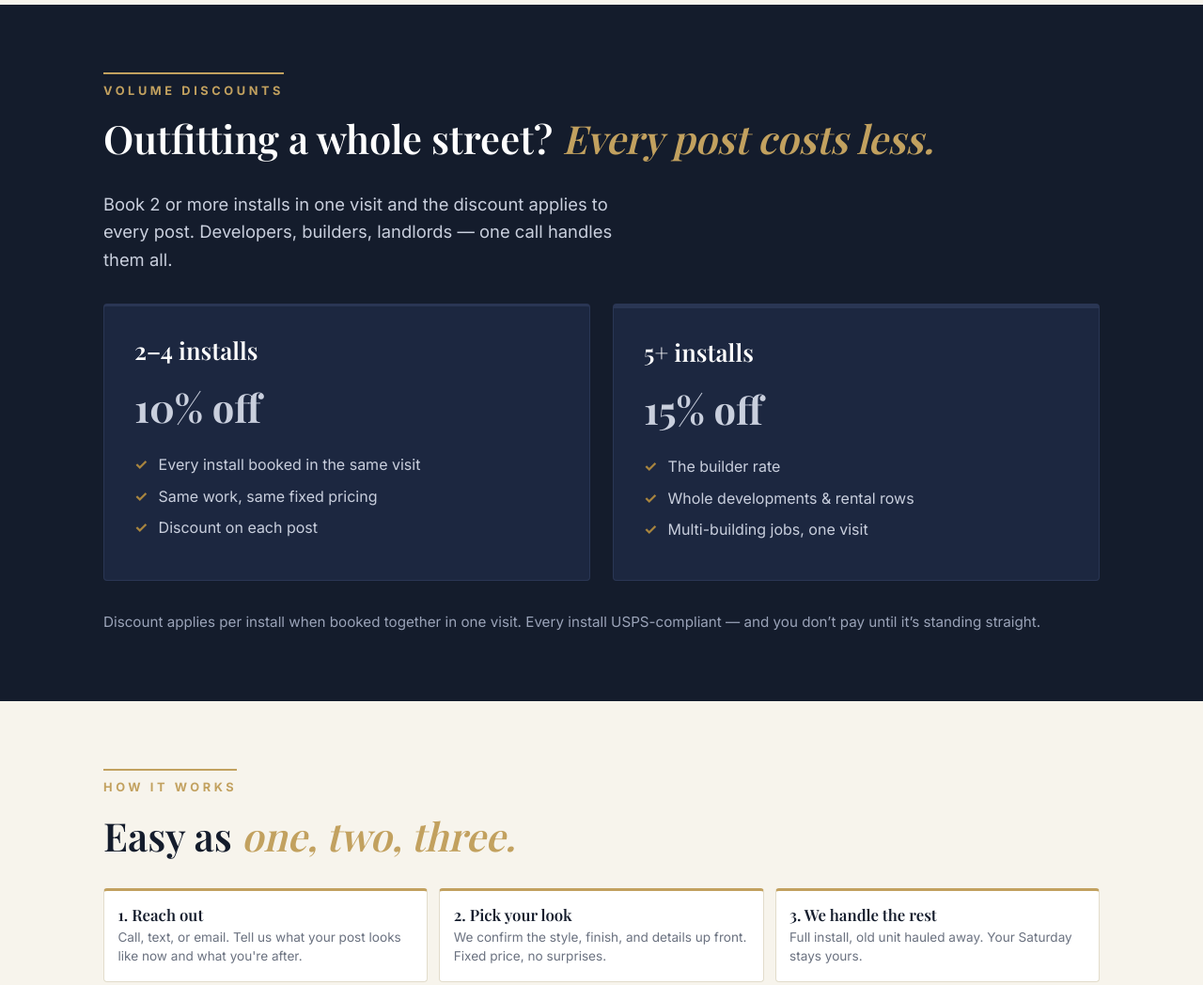
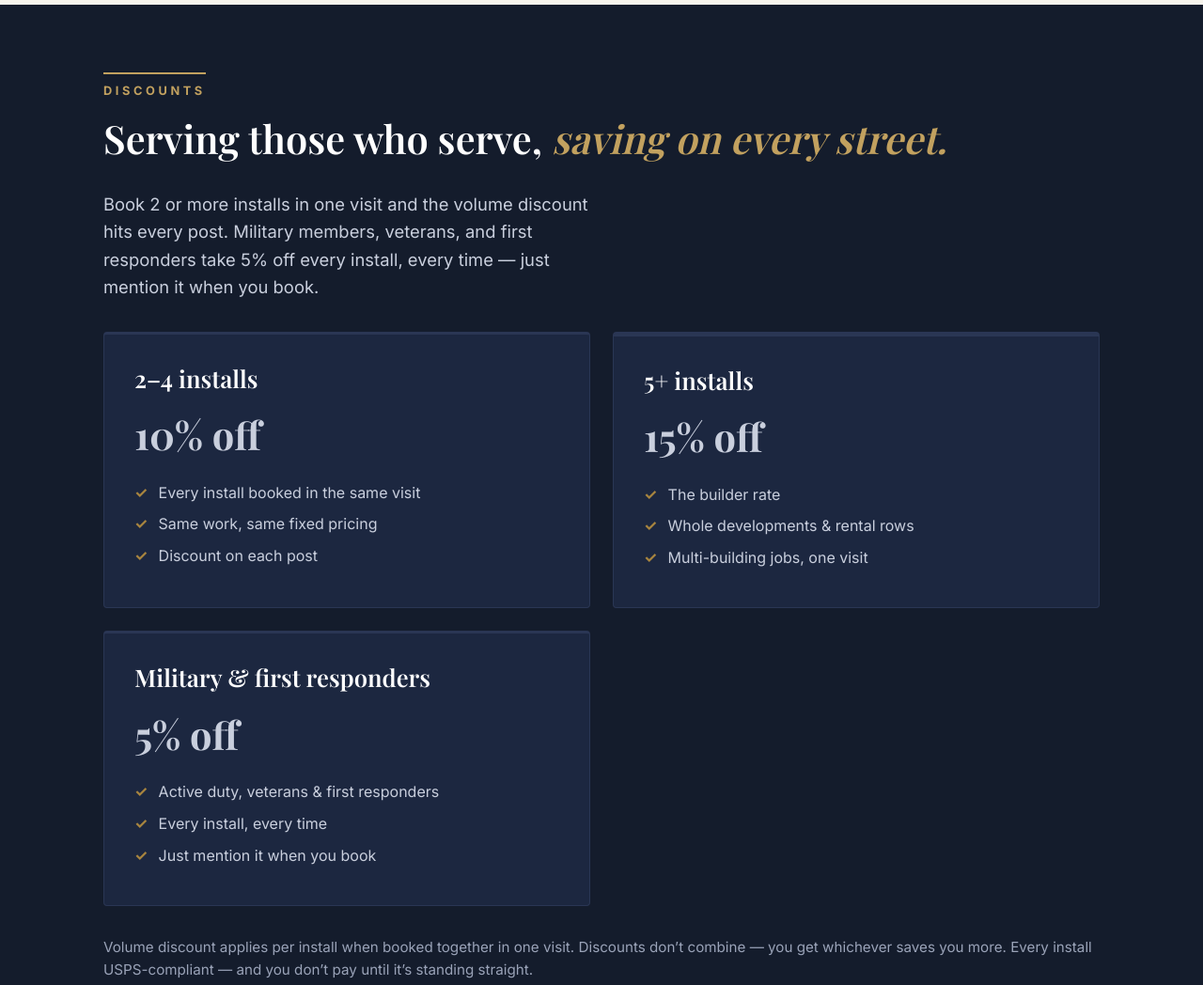
Before and after one commit to habitatconcepts/NE-Post-Polish-static, a plain HTML site: page index.html in a window 1280 px wide. Shown: the part 2980-4028 px from the top of the page at 94% size. Drawn offline with nearby package versions, Linux system fonts and the light colour scheme; a web font is replaced by a local one.

Commit message:
Add military & first responder discount (5% off, no combining)

```diff
--- a/index.html
+++ b/index.html
@@ -175,14 +175,14 @@
   </div>
 </section>
 
-<!-- ================= VOLUME DISCOUNTS ================= -->
+<!-- ================= DISCOUNTS ================= -->
 <section class="section section-dark" id="volume">
   <div class="wrap">
-    <p class="kicker">Volume discounts</p>
-    <!-- EDIT: volume headline -->
-    <h2>Outfitting a whole street? <em>Every post costs less.</em></h2>
-    <!-- EDIT: volume intro -->
-    <p class="lede">Book 2 or more installs in one visit and the discount applies to every post. Developers, builders, landlords &mdash; one call handles them all.</p>
+    <p class="kicker">Discounts</p>
+    <!-- EDIT: discounts headline -->
+    <h2>Serving those who serve, <em>saving on every street.</em></h2>
+    <!-- EDIT: discounts intro -->
+    <p class="lede">Book 2 or more installs in one visit and the volume discount hits every post. Military members, veterans, and first responders take 5% off every install, every time &mdash; just mention it when you book.</p>
     <div class="cards">
       <article class="card card-dark">
         <!-- EDIT: volume tier 1 -->
@@ -204,9 +204,19 @@
           <li>Multi-building jobs, one visit</li>
         </ul>
       </article>
+      <article class="card card-dark">
+        <!-- EDIT: service discount -->
+        <h3>Military &amp; first responders</h3>
+        <p class="price">5% off</p>
+        <ul>
+          <li>Active duty, veterans &amp; first responders</li>
+          <li>Every install, every time</li>
+          <li>Just mention it when you book</li>
+        </ul>
+      </article>
     </div>
-    <!-- EDIT: volume note -->
-    <p class="fineprint">Discount applies per install when booked together in one visit. Every install USPS-compliant &mdash; and you don&rsquo;t pay until it&rsquo;s standing straight.</p>
+    <!-- EDIT: discounts note -->
+    <p class="fineprint">Volume discount applies per install when booked together in one visit. Discounts don&rsquo;t combine &mdash; you get whichever saves you more. Every install USPS-compliant &mdash; and you don&rsquo;t pay until it&rsquo;s standing straight.</p>
   </div>
 </section>
 
```
